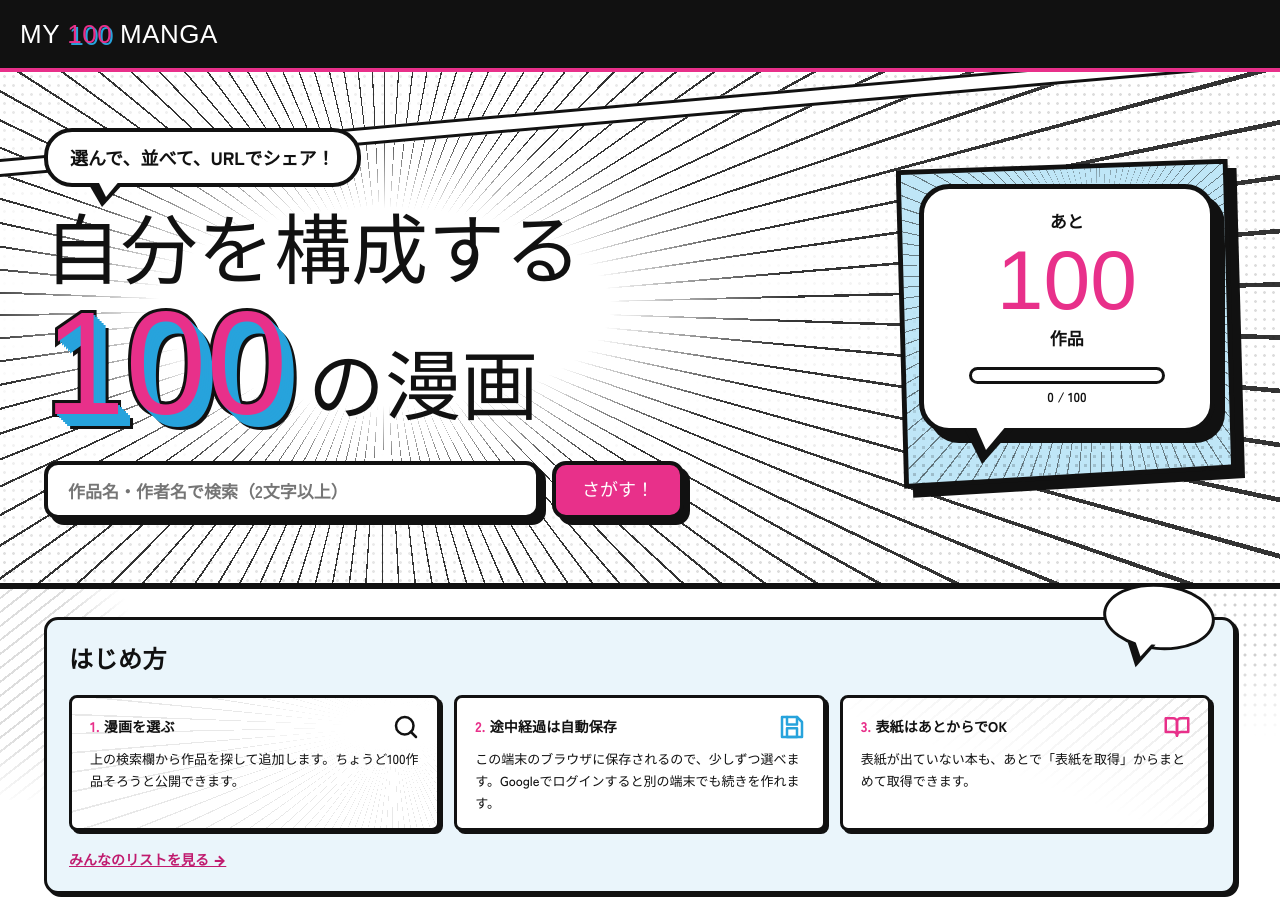
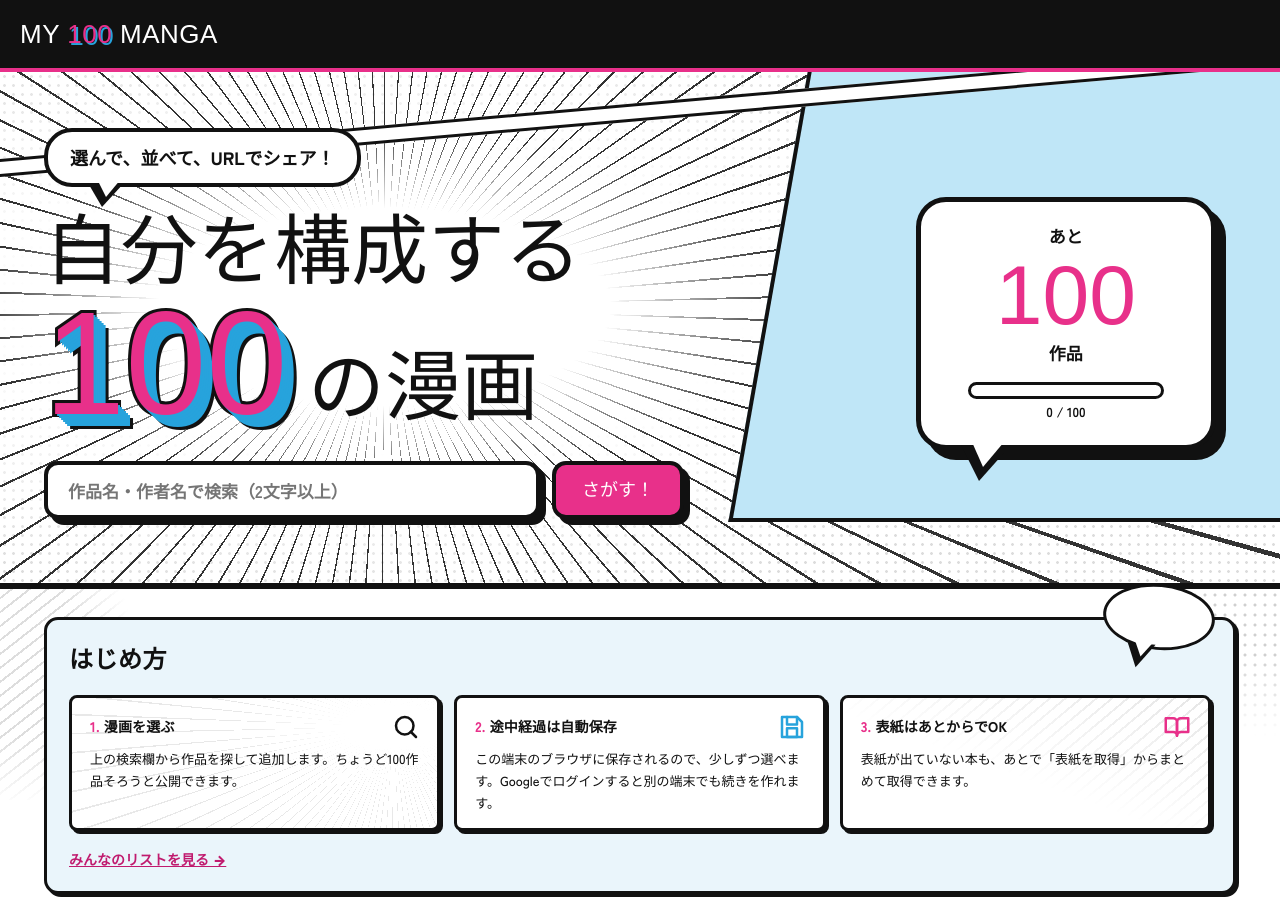
Before and after one commit to rela1470/my100manga, a website: page public/index.html in a window 1280 px wide. Shown: the top 897 px of the page. Drawn offline with Linux system fonts and the light colour scheme; no server answers; a web font is replaced by a local one.

Commit message:
fix: 「あと N 作品」を囲む枠をやめ、背景のコマに戻す
枠で囲むとかえって違和感があるという指摘。枠（.hero-panel）と内側の面・集中線・
drop-shadow をやめ、右上の背景のコマ（斜めの水色の面）を戻して、その上に吹き出しを
重ねる形にする。「選んで、並べて、URLでシェア！」の平行・「の」の余白・狭い画面での
吹き出し幅の扱いは、そのまま残す。

Co-Authored-By: Claude Opus 5 (1M context) <noreply@anthropic.com>

```diff
--- a/public/index.html
+++ b/public/index.html
@@ -41,6 +41,7 @@
     <div class="hero-tone" aria-hidden="true"></div>
     <!-- 背景の飾り。空の吹き出しとコマの白い間（ガター）で、漫画のページらしさを出す。 -->
     <div class="hero-deco" aria-hidden="true">
+      <span class="hero-sky"></span>
       <span class="hero-gutter"></span>
     </div>
     <div class="hero-inner">
@@ -61,18 +62,12 @@
         </div>
       </div>
       <div class="hero-gauge">
-        <!-- 右側は漫画の一コマ。枠の中に集中線とトーンを敷き、その上に吹き出しを置く。 -->
-        <div class="hero-panel">
-        <div class="hero-panel-inner">
-        <span class="hero-panel-tone" aria-hidden="true"></span>
         <div class="hero-gauge-balloon" id="heroGauge">
           <span class="hero-gauge-cap">あと</span>
           <span class="hero-gauge-n" id="heroRemaining">100</span>
           <span class="hero-gauge-cap">作品</span>
           <div class="hero-gauge-bar"><div class="hero-gauge-fill" id="heroProgress"></div></div>
           <span class="hero-gauge-sub" id="heroCount">0 / 100</span>
-        </div>
-        </div>
         </div>
       </div>
     </div>
--- a/public/styles.css
+++ b/public/styles.css
@@ -410,6 +410,14 @@ button:disabled { opacity: .45; cursor: not-allowed; transform: none; box-shadow
 /* 背景の飾り。コマの白い間（ガター）を斜めに 1 本通し、空の吹き出しをいくつか浮かせる。
    いずれも装飾なので、狭い画面では出さない（中身の邪魔になるため）。 */
 .hero-deco { position: absolute; inset: 0; pointer-events: none; }
+/* 右上の背景のコマ。斜めに傾けた水色の面を敷き、この上にメーターの吹き出しを重ねる。 */
+.hero-sky {
+  position: absolute; right: -6%; top: 0; width: 46%; height: 88%;
+  background: var(--accent-4);
+  border-left: 4px solid var(--ink);
+  border-bottom: 4px solid var(--ink);
+  transform: skewX(-10deg);
+}
 @media (max-width: 900px) { .hero-deco { display: none; } }
 .hero-gutter {
   position: absolute; left: -12%; right: -12%; top: 6%;
@@ -487,51 +495,16 @@ button:disabled { opacity: .45; cursor: not-allowed; transform: none; box-shadow
 .hero-search > button:active { transform: translate(6px, 6px); box-shadow: none; }
 
 /* 進捗メーター。あと何作品かを大きく出し、下の帯で埋まり具合を見せる。 */
-.hero-gauge {
-  flex: 1 1 340px; display: flex; justify-content: center;
-  /* box-shadow は切り抜いた形に沿わないので、形に沿う drop-shadow で影を出す。 */
-  filter: drop-shadow(9px 9px 0 var(--ink));
-}
+.hero-gauge { flex: 1 1 340px; display: flex; justify-content: center; }
 /* 右側は漫画の一コマとして組む。黒い枠の中に集中線とアミ点を敷き、その上に吹き出しを
    置いて、しっぽをコマの内側（左下）へ向ける。枠の外に吹き出しが浮いているより、
    「このコマの中で誰かが言っている」ように読める。 */
-/* 四隅をわずかにずらした四角。きっちりした長方形だと「枠」に見えず、コマに見えない。 */
-.hero-panel {
-  position: relative;
-  width: 100%; max-width: 384px; height: 330px;
-  /* 黒い面を切り抜いて枠にする（clip-path では border が引けないため）。 */
-  background: var(--ink);
-  clip-path: polygon(0% 3.5%, 97.5% 0%, 100% 94%, 2.5% 100%);
-}
-/* 枠の内側。少しだけ小さい同じ形にして、黒が縁として残るようにする。 */
-.hero-panel-inner {
-  position: absolute; inset: 5px;
-  background: var(--accent-4);
-  clip-path: polygon(0% 3.5%, 97.5% 0%, 100% 94%, 2.5% 100%);
-  overflow: hidden;
-}
-/* コマの中の集中線。吹き出しの後ろから放射させる。 */
-.hero-panel-tone {
-  position: absolute; inset: 0; pointer-events: none; opacity: .5;
-  background: repeating-conic-gradient(from 0deg at 60% 34%, var(--ink) 0deg 0.3deg, transparent 0.3deg 3.2deg);
-  -webkit-mask-image: radial-gradient(ellipse 54% 52% at 60% 34%, transparent 36%, #000 76%);
-  mask-image: radial-gradient(ellipse 54% 52% at 60% 34%, transparent 36%, #000 76%);
-}
-/* コマの下半分はアミ点で沈めて、奥行きを出す。 */
-.hero-panel-inner::after {
-  content: "";
-  position: absolute; inset: 0; pointer-events: none; opacity: .2;
-  background-image: radial-gradient(var(--ink) 1.5px, transparent 1.8px);
-  background-size: 9px 9px;
-  -webkit-mask-image: linear-gradient(transparent 42%, #000 100%);
-  mask-image: linear-gradient(transparent 42%, #000 100%);
-}
 /* 丸ではなく吹き出しにする。角のある形なので傾きがそのまま伝わるし、漫画の
    「人が言っている」感じが出る。しっぽは左下（見出しの方）へ向ける。 */
 .hero-gauge-balloon {
-  position: absolute; top: 20px; right: 16px; z-index: 1;
-  width: calc(100% - 34px); max-width: 300px;
-  padding: 18px 24px 20px;
+  position: relative;
+  width: 100%; max-width: 300px;
+  padding: 20px 24px 22px;
   background: var(--panel);
   border: 5px solid var(--ink);
   border-radius: 30px;
```
